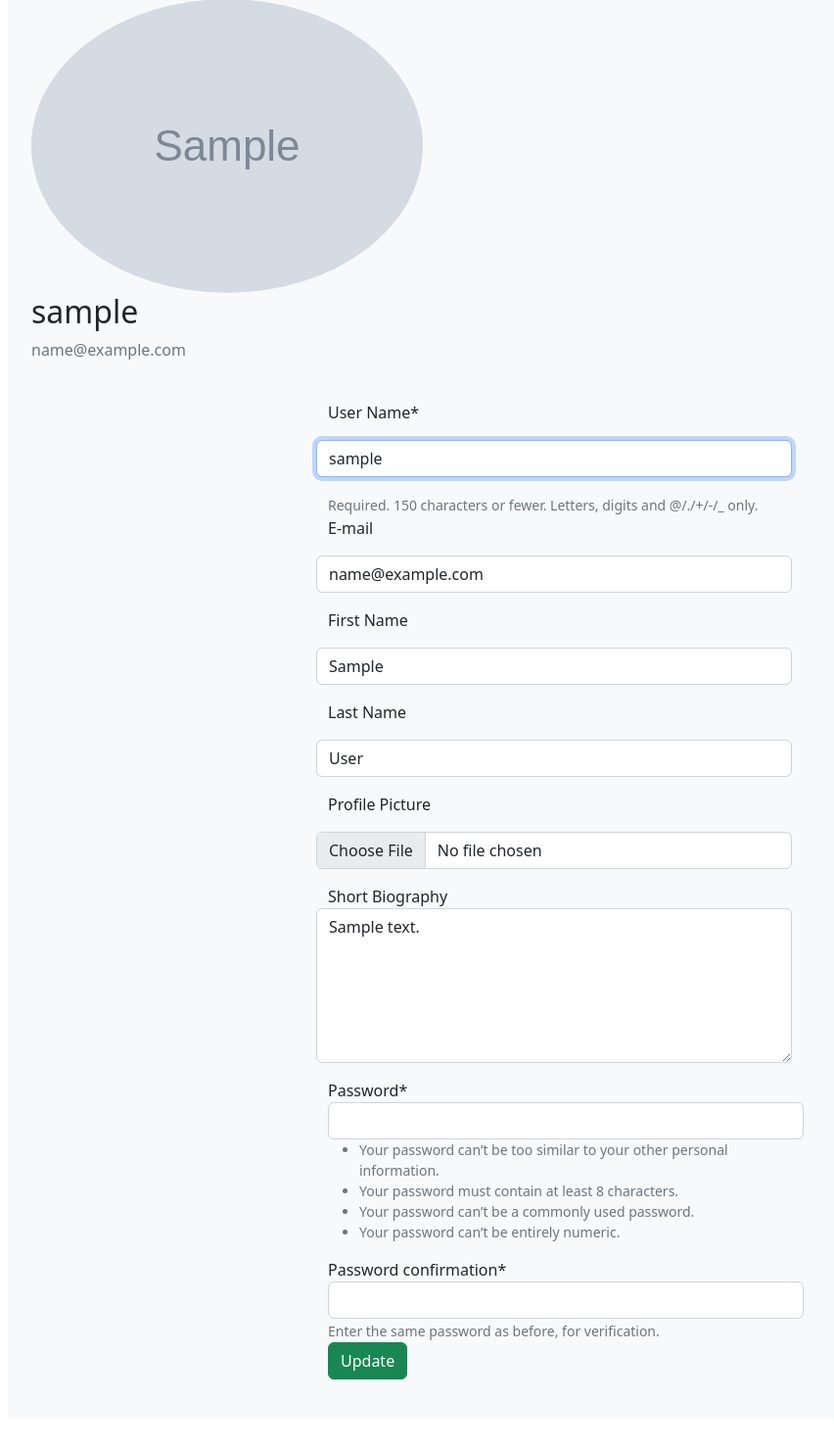
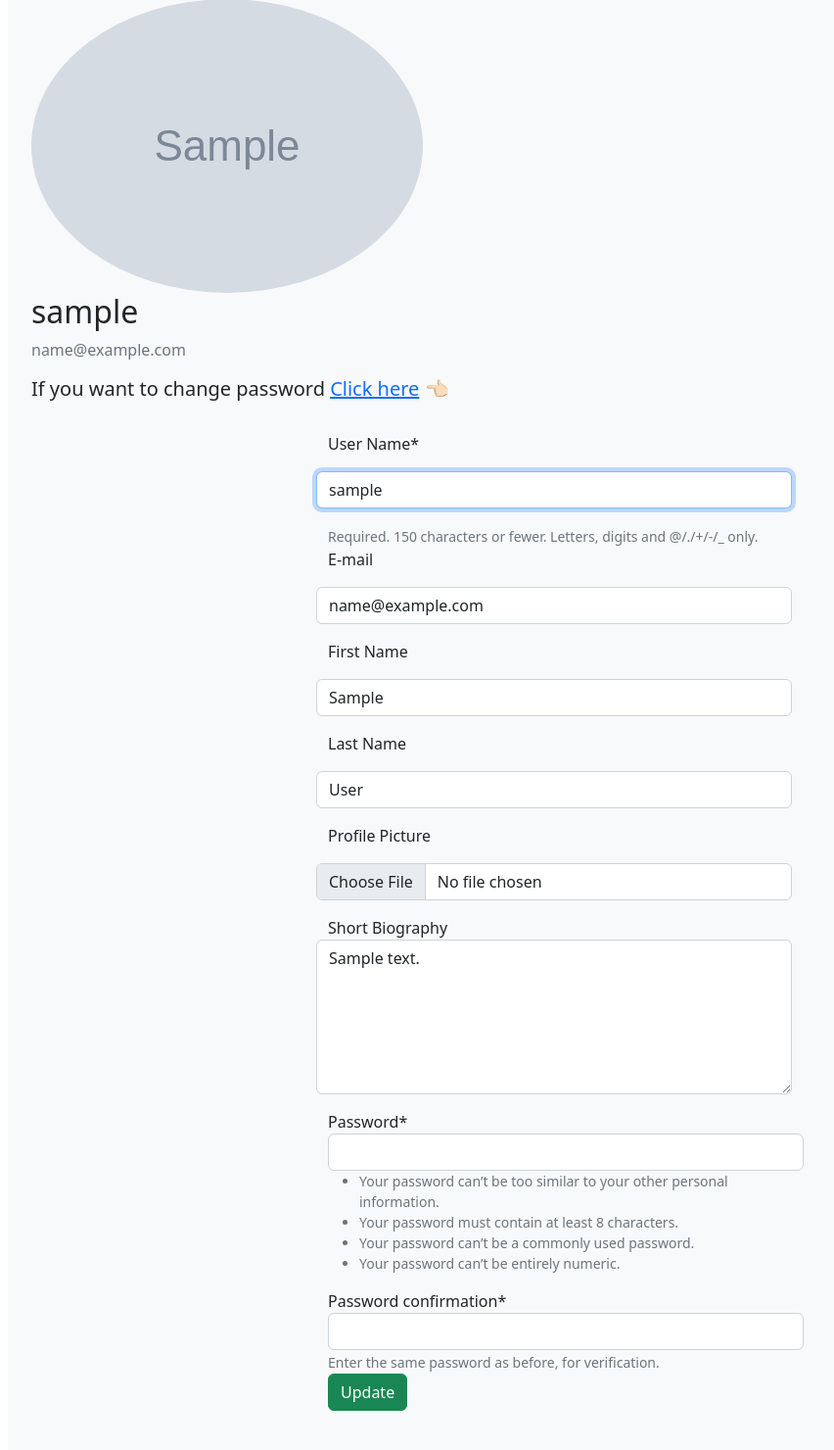
Before and after one commit to FatihG34/Blog_App_Django, a Django app: page /users/profile/1 in a window 1280 px wide. Shown: the part 89-1569 px from the top of the page at 98% size, without its empty margins (62-914 px from the left). Before the commit the page ends 1497 px from the top, so only its background shows below. Run offline with Django 4.2, Linux system fonts and the light colour scheme; tables that the repository leaves empty hold one stand-in row (values such as "Sample post"); grey boxes marked "Sample" are stand-in pictures; some libraries are stand-ins or nearby versions.

Commit message:
password reset modified

```diff
--- a/main/settings.py
+++ b/main/settings.py
@@ -37,6 +37,9 @@ ALLOWED_HOSTS = ['*']
 # Application definition
 
 INSTALLED_APPS = [
+    #my apps 👇🏻
+    "users",
+    # my apps 👆🏻
     "django.contrib.admin",
     "django.contrib.auth",
     "django.contrib.contenttypes",
@@ -48,7 +51,7 @@ INSTALLED_APPS = [
 
     # my_apps
     "blog",
-    "users",
+
 ]
 
 MIDDLEWARE = [
--- a/main/urls.py
+++ b/main/urls.py
@@ -23,5 +23,6 @@ urlpatterns = [
     path("admin/", admin.site.urls),
     path('', home, name="home"),
     path('users/', include('users.urls')),
-    path('blog/', include('blog.urls'))
+    path('blog/', include('blog.urls')),
+    # path('accounts/', include('django.contrib.auth.urls'))
 ]+ static(settings.STATIC_URL, document_root=settings.STATIC_ROOT) + static(settings.MEDIA_URL, document_root=settings.MEDIA_ROOT)
--- a/users/templates/users/profile.html
+++ b/users/templates/users/profile.html
@@ -9,6 +9,9 @@
         <div class="media-body">
             <h2 class="account-heading">{{user.username}}</h2>
             <p class="text-secondary">{{user.email}}</p>
+             <div>
+                <h5>If you want to change password <a href="{% url 'password_change' %}">Click here</a> 👈🏻</h5>
+             </div>
         </div>
     </div>
     {% comment %} <div class="col card my-1">
--- a/users/urls.py
+++ b/users/urls.py
@@ -20,8 +20,7 @@ urlpatterns = [
 
     path('reset/<uidb64>/<token>/', auth_views.PasswordResetConfirmView.as_view(),
          name='password_reset_confirm'),
-    path('password_reset/', auth_views.PasswordResetView.as_view(),
-         name='password_reset'),
+    path('password_reset/', auth_views.PasswordResetView.as_view(template_name='password_reset/password_reset_form.html'),name='password_reset'),
 
     path('reset/done/', auth_views.PasswordResetCompleteView.as_view(template_name='password_reset/password_reset_complete.html'),
          name='password_reset_complete'),
```
Also changed, not shown: users/templates/password_reset/password_reset_form.html (+5 -4 lines).
